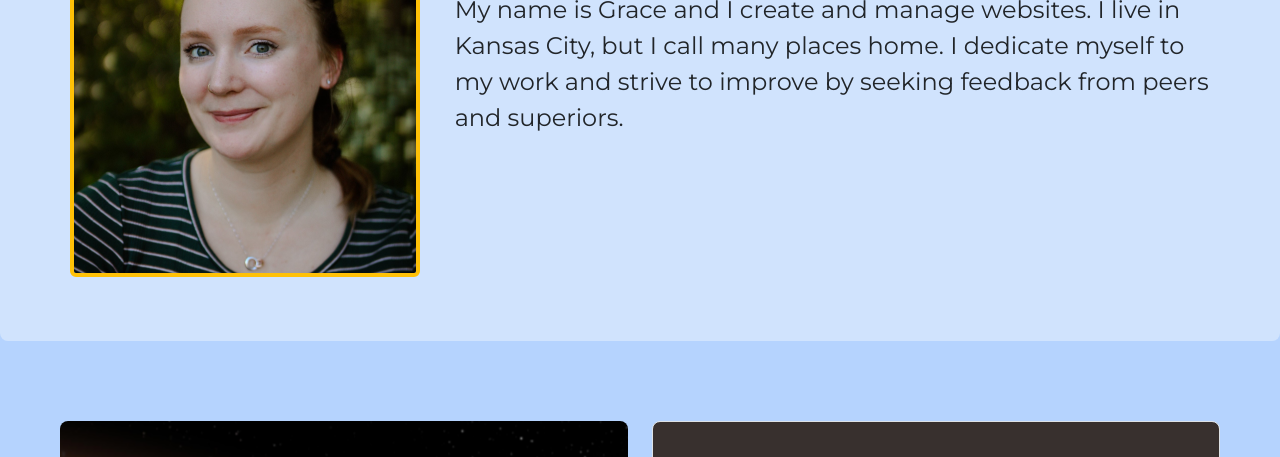
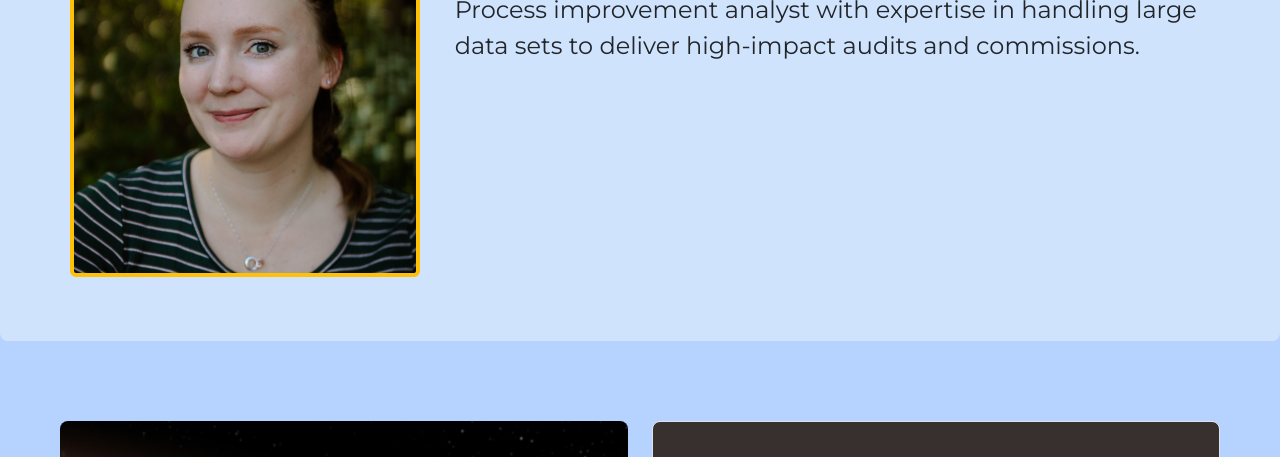
Before and after one commit to gwacky/portfolio-v-2, a plain HTML site: page index.html in a window 1280 px wide. Shown: the part 643-1100 px from the top of the page. Drawn offline with nearby package versions, Linux system fonts and the light colour scheme.

Commit message:
updated about me

```diff
--- a/index.html
+++ b/index.html
@@ -136,7 +136,7 @@
         </p>
         <a
           class="btn btn-lg btn-outline-secondary text-white:hover"
-          href="mailto:gracalynntrammell@gmail.com"
+          href="mailto:gracalynncunningham429@gmail.com"
           >Email Me!</a
         >
       </div>
@@ -163,10 +163,7 @@
           <div class="col-md-8 col-12">
             <h2 class="display-5 fw-bold">About Me</h2>
             <p class="col-12 fs-4">
-              My name is Grace and I create and manage websites. I live in
-              Kansas City, but I call many places home. I dedicate myself to my
-              work and strive to improve by seeking feedback from peers and
-              superiors.
+              Process improvement analyst with expertise in handling large data sets to deliver high-impact audits and commissions.
             </p>
           </div>
         </div>
```
